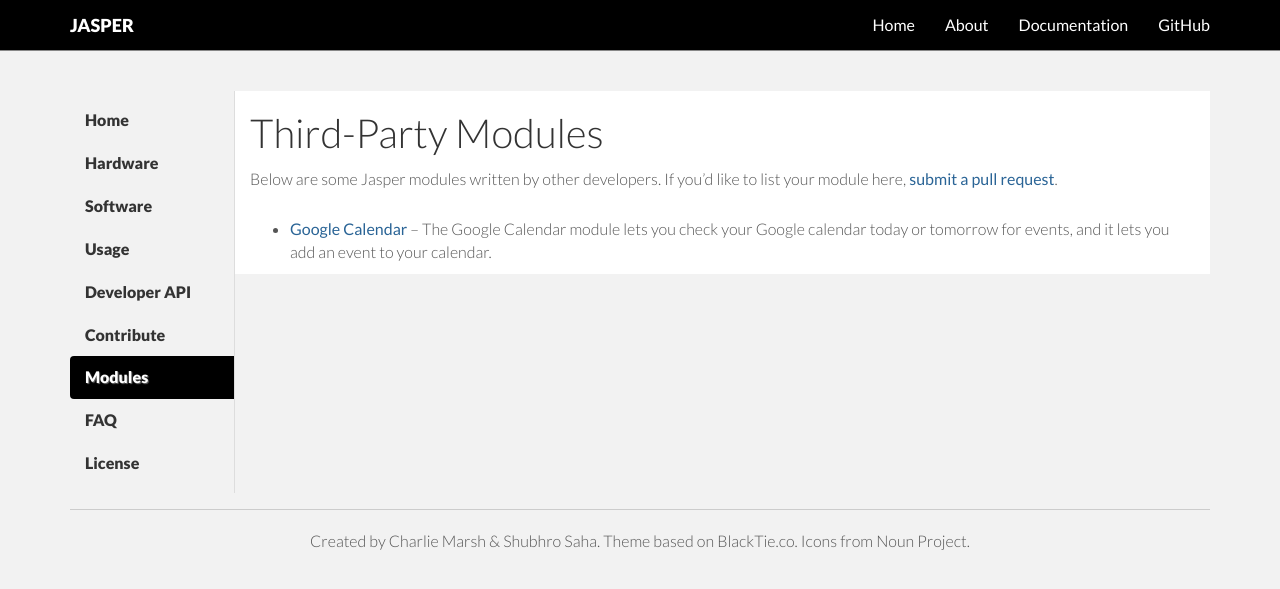
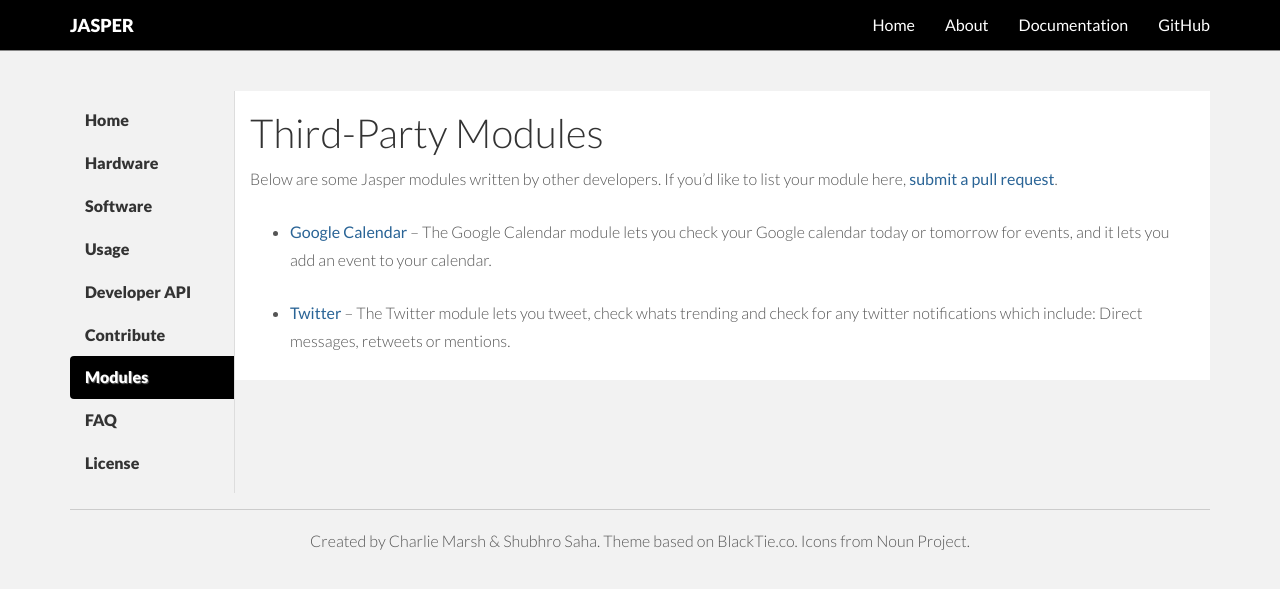
Before and after one commit to jasperproject/jasperproject.github.io, a Jekyll site: the page built from documentation/modules/index.md, in a window 1280 px wide. Shown: the top 589 px of the page. Built offline with Jekyll 4.4.1, drawn with Linux system fonts in a browser that asks for light colours; nearby versions of some CDN libraries.

Commit message:
Update index.md
Adding Twitter Module

```diff
--- a/documentation/modules/index.md
+++ b/documentation/modules/index.md
@@ -11,3 +11,5 @@ Below are some Jasper modules written by other developers. If you'd like to list
 
 - [Google Calendar](https://github.com/marclave/Jasper-Google-Calendar) -- The Google Calendar module lets you check your Google calendar today or tomorrow
 for events, and it lets you add an event to your calendar.
+
+- [Twitter](https://github.com/marclave/Jasper-Twitter) -- The Twitter module lets you tweet, check whats trending and check for any twitter notifications which include: Direct messages, retweets or mentions.
```
